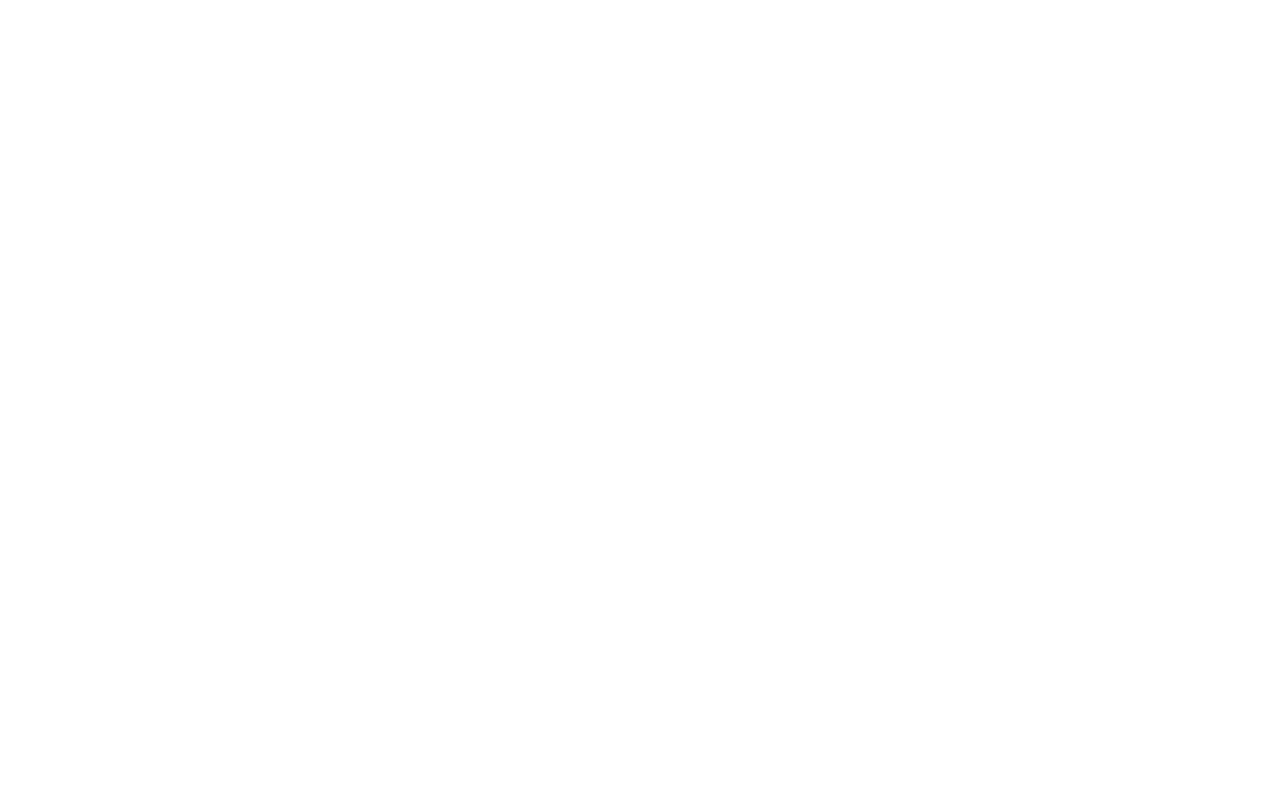
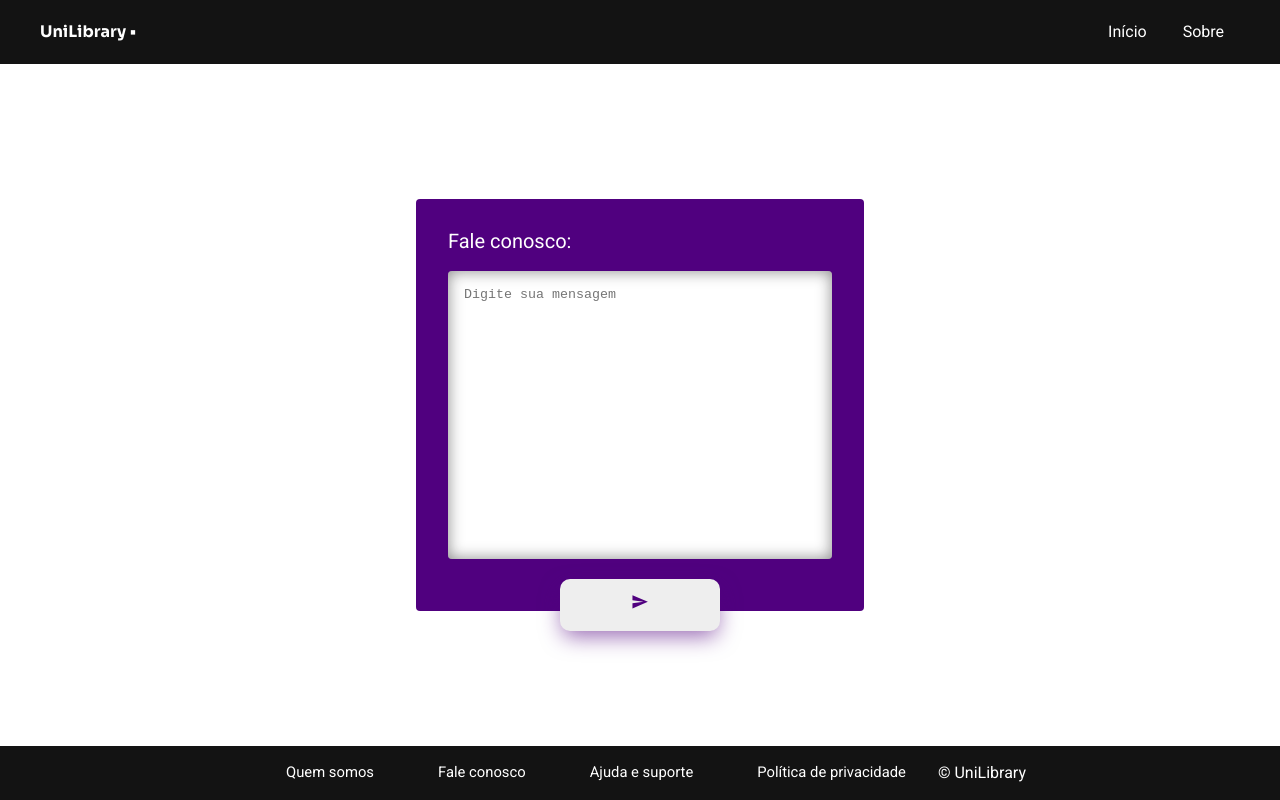
Before and after one commit to HarlonGarcia/UniLibrary, a React (Vite) app: page /contact in a window 1280 px wide. Before the commit this address had no page. Built offline with nearby package versions, Linux system fonts and the light colour scheme.

Commit message:
feat: contact us page added

```diff
--- a/src/App.jsx
+++ b/src/App.jsx
@@ -6,6 +6,7 @@
 import Registration from './components/Registration/Registration';
 import Home from './components/Home/Home';
 import About from './components/About/About';
+import Contact from './components/Contact/Contact';
 
 
 const App = () => {
@@ -16,6 +17,7 @@
         <Route path="signup" element={ <Registration /> } />
         <Route path="login" element={ <Login /> } />
         <Route path="sobre" element={ <About /> } />
+        <Route path="contact" element={ <Contact /> } />
       </Routes>
     </BrowserRouter>
   )
--- a/src/components/Categories/Categories.scss
+++ b/src/components/Categories/Categories.scss
@@ -10,6 +10,8 @@
 
     > h2 {
         margin-bottom: 14px;
+        font-size: 1.1rem;
+        font-weight: 600;
     }
 
     .categories {
--- /dev/null
+++ b/src/components/Contact/Contact.jsx
@@ -0,0 +1,28 @@
+import React from 'react';
+import './Contact.scss';
+import { MdSend } from 'react-icons/md';
+
+import Header from '../Shared/Header/Header';
+import ButtonForm from '../Shared/ButtonForm/ButtonForm';
+import Footer from '../Shared/Footer/Footer';
+
+const Contact = () => {
+  return (
+    <div className='contact__page'>
+        <Header logged={true}/>
+        <div className='contact__form'>
+            <form className='form__center'>
+                <label htmlFor='contact__textarea' id='contact__label'>Fale conosco:</label>
+                <textarea name='message' id='contact__textarea' placeholder='Digite sua mensagem'></textarea>
+                <ButtonForm type='submit' label={<MdSend/>} style={{ borderRadius: '10px',
+                width: '10rem', alignSelf: 'center', marginBottom: '0', position: 'relative',
+                bottom: '-20px', backgroundColor: '#EEEEEE', color: '#50007f',
+                boxShadow: '0px 8px 22px -3px rgba(80, 0, 127, .6)'}}/>
+            </form>
+        </div>
+        <Footer />
+    </div>
+  )
+}
+
+export default Contact
--- /dev/null
+++ b/src/components/Contact/Contact.scss
@@ -0,0 +1,51 @@
+@use "../../index.scss" as var;
+
+.contact__page {
+  display: flex;
+  flex-direction: column;
+  align-items: center;
+
+  width: 100%;
+  height: 100vh;
+
+  .contact__form {
+    display: flex;
+    justify-content: center;
+
+    padding: 2rem;
+    padding-bottom: 0;
+    margin: auto;
+    width: 28rem;
+
+    background-color: var.$light-blue;
+    border-radius: 4px;
+
+    .form__center {
+      display: flex;
+      flex-direction: column;
+      align-items: flex-start;
+
+      width: 100%;
+
+      #contact__label {
+        font-weight: 300;
+        font-size: 1.25rem;
+        margin-bottom: 1.2rem;
+        color: var.$light-color;
+      }
+
+      #contact__textarea {
+        width: 100%;
+        height: 18rem;
+
+
+        padding: 1rem;
+        resize: none;
+        outline: none;
+        border: none;
+        border-radius: 4px;
+        box-shadow: inset 0px 0px 15px 0px rgba(var.$very-dark, 0.5);
+      }
+    }
+  }
+}
--- a/src/components/Home/Home.jsx
+++ b/src/components/Home/Home.jsx
@@ -29,7 +29,7 @@
   }
 
   return (
-    <div id='home_page'>
+    <div id='home__page'>
       <Header />
       <Banner />
       <div className='search'>
--- a/src/components/Home/Home.scss
+++ b/src/components/Home/Home.scss
@@ -1,6 +1,6 @@
 @use "../../index.scss" as var;
 
-#home_page {
+#home__page {
   height: 100%;
   width: 100vw;
 
--- a/src/components/Login/LoginForm/LoginForm.scss
+++ b/src/components/Login/LoginForm/LoginForm.scss
@@ -61,7 +61,8 @@
 
         a {
             font-weight: 600;
-            color: var.$light-blue;
+            color: var.$link;
+            text-decoration: none;
         }
     }
 }
--- a/src/components/Shared/Footer/Footer.jsx
+++ b/src/components/Shared/Footer/Footer.jsx
@@ -1,15 +1,17 @@
 import React from 'react';
-import './Footer.scss'
+import './Footer.scss';
+import { NavLink } from 'react-router-dom';
 
 const Footer = () => {
   return (
     <div className='footer'>
-        <ul>
-            <li>Quem somos</li>
-            <li>Fale conosco</li>
-            <li>Ajuda e suporte</li>
-            <li>Política de privacidade</li>
-        </ul>
+        <nav>
+            <NavLink to='/sobre' className='footer__link'>Quem somos</NavLink>
+            <NavLink to='/contact' className='footer__link'>Fale conosco</NavLink>
+            <NavLink to='/support' className='footer__link'>Ajuda e suporte</NavLink>
+            <NavLink to='/terms' className='footer__link'>Política de privacidade</NavLink>
+            <h4>&copy; UniLibrary</h4>
+        </nav>
     </div>
   )
 }
--- a/src/components/Shared/Footer/Footer.scss
+++ b/src/components/Shared/Footer/Footer.scss
@@ -11,16 +11,18 @@
     height: 54px;
     width: 100vw;
 
-    color: var.$light-color;
     background-color: var.$very-dark;
 
-    ul {
+    nav {
         display: flex;
+        color: var.$light-color;
 
-        li {
+        .footer__link {
+            margin: 0 2rem;
             font-size: .925rem;
             cursor: pointer;
-            margin: 0 2rem;
+            color: var.$light-color;
+            text-decoration: none;
         }
     }
 }
--- a/src/components/Shared/Header/Header.jsx
+++ b/src/components/Shared/Header/Header.jsx
@@ -2,8 +2,8 @@
 import { NavLink } from 'react-router-dom';
 import './Header.scss';
 
-const Header = () => {
-  const [ logged, setLogged ] = useState(false);
+const Header = ({logged}) => {
+  // const [ logged, setLogged ] = useState(false);
 
   return (
     <div className='header'>
@@ -12,8 +12,8 @@
             <NavLink end to="/"> Início </NavLink>
             <NavLink to="/sobre"> Sobre </NavLink>
 
-            { !logged && <NavLink to="signup" className="box">Cadastrar-se</NavLink> }
-            { !logged && <NavLink to="login" className="box">Fazer login</NavLink> }
+            { !logged && <NavLink to="/signup" className="box">Cadastrar-se</NavLink> }
+            { !logged && <NavLink to="/login" className="box">Fazer login</NavLink> }
         </nav>
     </div>
   )
--- a/src/components/Shared/Input/Input.scss
+++ b/src/components/Shared/Input/Input.scss
@@ -5,13 +5,12 @@
     flex-direction: column;
     text-align: start;
 
-    // width: 100%;
-
     label {
         color: var.$dark-color;
         font-size: 1rem;
         margin-bottom: 0.5rem;
         font-weight: 300;
+        padding-left: 10px;
     }
 
     input {
--- a/src/index.scss
+++ b/src/index.scss
@@ -54,8 +54,9 @@
 $very-dark: #131313;
 $dark-color: #262626;
 $light-color: #fff;
-$light-blue: #6A7CDC;
+$light-blue: #50007f;
 $orange: #FFA500;
+$link: #4BA4F2;
 
 :root {
     background-color: $light-color;
```
Also changed, not shown: 1 other file (tests, documents, lock files or other folders).
